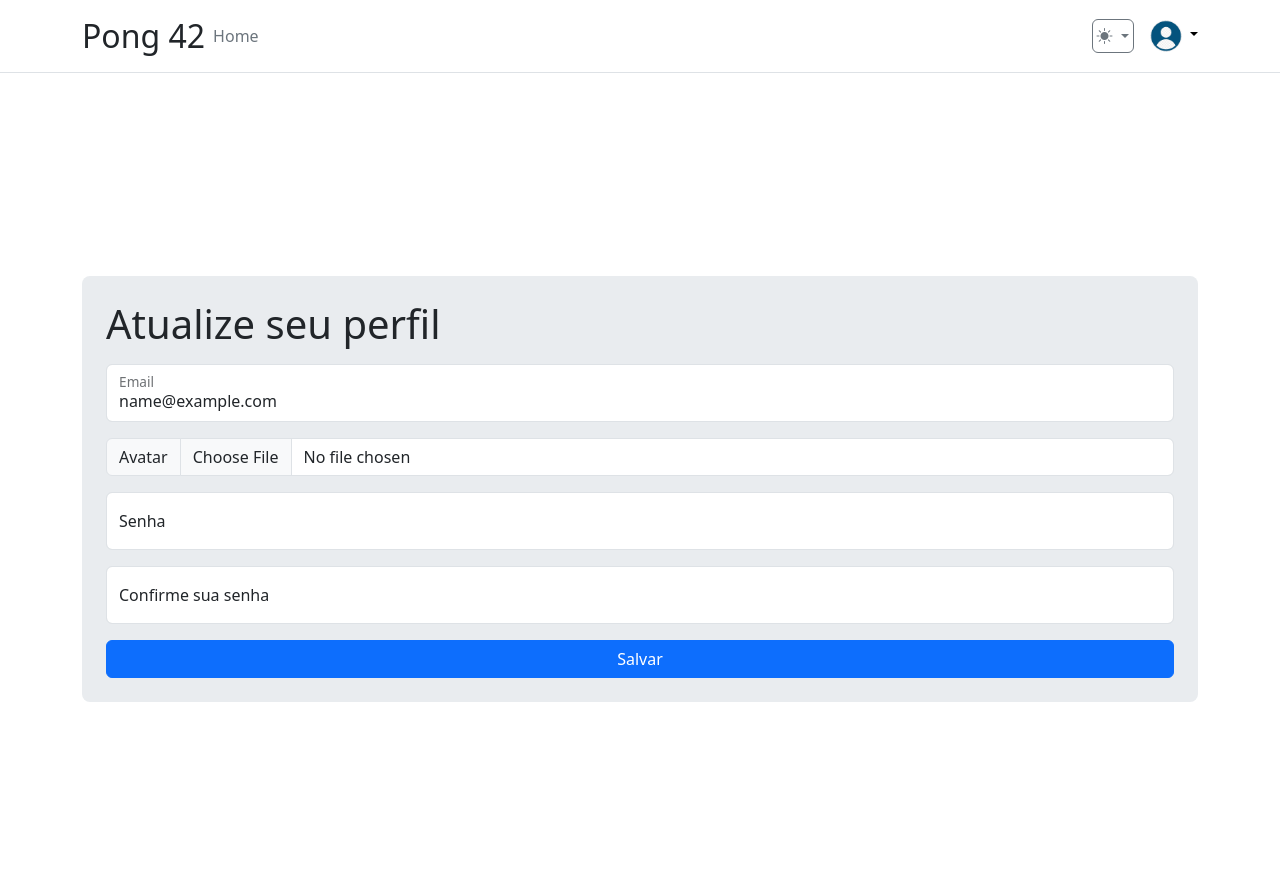
After one commit to PauloDavi/42sp_transcendence, a Django app: page /user/edit in a window 1280 px wide. The commit adds this page. Run offline with Django 5.2, Linux system fonts and the light colour scheme; the visitor is signed in with stand-in values (Sample User, id 1).

Commit message:
feat: add navbar

```diff
--- a/backend/apps/users/forms.py
+++ b/backend/apps/users/forms.py
@@ -1,31 +1,36 @@
 from django import forms
 from django.contrib.auth.forms import UserCreationForm as BaseUserCreationForm
-from django.contrib.auth.forms import ReadOnlyPasswordHashField
 from apps.users.models import User
 
 class UserLoginForm(forms.Form):
-  name = forms.CharField(
-    label="Nome de login",
-    required=True,
-    max_length=100,
-    widget=forms.TextInput(
-      attrs={
-        "class": "form-control",
-        "placeholder": "Ex: João Silva"
-      }
-    ),
-  )
-  password = forms.CharField(
-    label="Sua senha",
-    required=True,
-    max_length=100,
-    widget=forms.PasswordInput(
-      attrs={
-        "class": "form-control",
-        "placeholder": "Digite sua senha"
-      }
-    ),
-  )
+    name = forms.CharField(
+        label="Nome de login",
+        required=True,
+        max_length=100,
+        widget=forms.TextInput(
+            attrs={
+                "class": "form-control",
+                "placeholder": "Ex: João Silva"
+            }
+        ),
+    )
+    password = forms.CharField(
+        label="Sua senha",
+        required=True,
+        max_length=100,
+        widget=forms.PasswordInput(
+            attrs={
+                "class": "form-control",
+                "placeholder": "Digite sua senha"
+            }
+        ),
+    )
+
+    def clean(self):
+        cleaned_data = super().clean()
+        for field in self.errors:
+            self.fields[field].widget.attrs["class"] += " is-invalid"
+        return cleaned_data
 
 class UserCreationForm(BaseUserCreationForm):
     class Meta:
@@ -52,12 +57,62 @@ class UserCreationForm(BaseUserCreationForm):
                 "placeholder": placeholder,
             })
 
+    def clean(self):
+        cleaned_data = super().clean()
+        for field in self.errors:
+            self.fields[field].widget.attrs["class"] += " is-invalid"
+        return cleaned_data
+
 class UserChangeForm(forms.ModelForm):
-    password = ReadOnlyPasswordHashField()
-
     class Meta:
         model = User
         fields = ["email", "password"]
+
+class UserEditProfileForm(forms.Form):
+    email = forms.EmailField(
+        required=True,
+        widget=forms.EmailInput(attrs={'class': 'form-control', 'placeholder': 'E-mail'}),
+    )
+    avatar = forms.ImageField(
+        required=False,
+        widget=forms.FileInput(attrs={'class': 'form-control'}),
+    )
+    password1 = forms.CharField(
+        required=False,
+        max_length=50,
+        label='Senha',
+        widget=forms.PasswordInput(attrs={'class': 'form-control', 'placeholder': 'Senha'}),
+    )
+    password2 = forms.CharField(
+        required=False,
+        max_length=50,
+        label='Confirme sua senha',
+        widget=forms.PasswordInput(attrs={'class': 'form-control', 'placeholder': 'Confirme sua senha'}),
+    )
+
+    def clean_password2(self):
+        password1 = self.cleaned_data.get("password1")
+        password2 = self.cleaned_data.get("password2")
+
+        if password1 and password2 and password1 != password2:
+            raise forms.ValidationError("As senhas não coincidem.")
+        return password2
+
+    def save(self, user, commit=True):
+        user.email = self.cleaned_data['email']
+        if self.cleaned_data.get('password1'):
+            user.set_password(self.cleaned_data['password1'])
+        if 'avatar' in self.cleaned_data and self.cleaned_data['avatar']:
+            user.avatar = self.cleaned_data['avatar']
+        if commit:
+            user.save()
+        return user
+
+    def clean(self):
+        cleaned_data = super().clean()
+        for field in self.errors:
+            self.fields[field].widget.attrs["class"] += " is-invalid"
+        return cleaned_data
 
 class ChatForm(forms.Form):
     content = forms.CharField(
--- a/backend/apps/users/models.py
+++ b/backend/apps/users/models.py
@@ -12,7 +12,7 @@ class User(AbstractUser):
     avatar = models.ImageField(
         verbose_name="Avatar",
         upload_to="avatars/",
-        default="blank-profile-picture.png"
+        default="avatars/blank-profile-picture.png"
     )
     status_online = models.BooleanField(default=False)
     wins = models.IntegerField(default=0, verbose_name="Vitórias")
--- a/backend/apps/users/urls.py
+++ b/backend/apps/users/urls.py
@@ -1,11 +1,12 @@
 from django.contrib import admin
 from django.urls import path
-from apps.users.views import home, login, register, logout, chat
+from apps.users.views import home, login, logout, register, update_user, chat
 
 urlpatterns = [
     path("", home, name="home"),
     path("login", login, name="login"),
+    path("logout", logout, name="logout"),
     path("register", register, name="register"),
+    path("user/edit", update_user, name="update_user"),
     path("chat", chat, name="chat"),
-    path("logout", logout, name="logout"),
 ]
--- a/backend/apps/users/views.py
+++ b/backend/apps/users/views.py
@@ -1,27 +1,12 @@
 from django.shortcuts import render, redirect
 from django.contrib import auth
-from apps.users.forms import UserLoginForm, UserCreationForm, ChatForm
+from apps.users.forms import UserLoginForm, UserCreationForm, UserEditProfileForm, ChatForm
 from django.contrib import messages
 from django.contrib.auth.decorators import login_required
 
 @login_required
 def home(request):
     return render(request, "users/home.html")
-
-def register(request):
-    if request.user.is_authenticated:
-        return redirect("home")
-
-    form = UserCreationForm()
-    if request.method == "POST":
-        form = UserCreationForm(request.POST)
-        if form.is_valid():
-            user = form.save()
-            auth.login(request, user)
-            messages.success(request, "Usuário criado com sucesso")
-            return redirect("home")
-
-    return render(request, "users/register.html", { "form": form })
 
 def login(request):
     if request.user.is_authenticated:
@@ -50,6 +35,44 @@ def login(request):
 
     return render(request, "users/login.html", { "form": form })
 
+def logout(request):
+    messages.success(request, "Usuário deslogado com sucesso")
+    auth.logout(request)
+    return redirect("login")
+
+def register(request):
+    if request.user.is_authenticated:
+        return redirect("home")
+
+    form = UserCreationForm()
+    if request.method == "POST":
+        form = UserCreationForm(request.POST)
+        if form.is_valid():
+            user = form.save()
+            auth.login(request, user)
+            messages.success(request, "Usuário criado com sucesso")
+            return redirect("home")
+
+    return render(request, "users/register.html", { "form": form })
+
+@login_required
+def update_user(request):
+    if request.method == 'POST':
+        form = UserEditProfileForm(request.POST, request.FILES)
+        if form.is_valid():
+            form.save(user=request.user)
+            messages.success(request, 'Seu perfil foi atualizado com sucesso!')
+            return redirect('home')
+    else:
+        print(request.user.avatar)
+        initial_data = {
+            'email': request.user.email,
+            'avatar': request.user.avatar,
+        }
+        form = UserEditProfileForm(initial=initial_data)
+
+    return render(request, "users/update_user.html", { "form": form })
+
 @login_required
 def chat(request):
     form = ChatForm()
@@ -57,8 +80,3 @@ def chat(request):
         form = ChatForm(request.POST)
 
     return render(request, "users/chat.html", { "form": form })
-
-def logout(request):
-    messages.success(request, "Usuário deslogado com sucesso")
-    auth.logout(request)
-    return redirect("login")
--- /dev/null
+++ b/backend/setup/static/js/theme-toggle.js
@@ -0,0 +1,74 @@
+(() => {
+  'use strict';
+
+  const getStoredTheme = () => localStorage.getItem('theme');
+  const setStoredTheme = theme => localStorage.setItem('theme', theme);
+
+  const getPreferredTheme = () => {
+      const storedTheme = getStoredTheme();
+      if (storedTheme) {
+          return storedTheme;
+      }
+      return window.matchMedia('(prefers-color-scheme: dark)').matches ? 'dark' : 'light';
+  };
+
+  const setTheme = theme => {
+      if (theme === 'auto') {
+          document.documentElement.setAttribute('data-bs-theme',
+              window.matchMedia('(prefers-color-scheme: dark)').matches ? 'dark' : 'light'
+          );
+      } else {
+          document.documentElement.setAttribute('data-bs-theme', theme);
+      }
+  };
+
+  setTheme(getPreferredTheme());
+
+  const showActiveTheme = (theme, focus = false) => {
+      const themeSwitcher = document.querySelector('#bd-theme');
+      if (!themeSwitcher) return;
+
+      const activeThemeIcon = document.querySelector('.theme-icon-active');
+      const btnToActive = document.querySelector(`[data-bs-theme-value="${theme}"]`);
+
+      document.querySelectorAll('[data-bs-theme-value]').forEach(element => {
+          element.classList.remove('active');
+          element.setAttribute('aria-pressed', 'false');
+      });
+
+      btnToActive.classList.add('active');
+      btnToActive.setAttribute('aria-pressed', 'true');
+
+      if (theme === 'auto') {
+        activeThemeIcon.className = 'theme-icon-active bi bi-circle-half';
+      } else if (theme === 'light') {
+        activeThemeIcon.className = 'theme-icon-active bi bi-sun-fill';
+      } else {
+        activeThemeIcon.className = 'theme-icon-active bi bi-moon-stars-fill';
+      }
+
+      if (focus) {
+          themeSwitcher.focus();
+      }
+  };
+
+  window.matchMedia('(prefers-color-scheme: dark)').addEventListener('change', () => {
+      const storedTheme = getStoredTheme();
+      if (storedTheme !== 'light' && storedTheme !== 'dark') {
+          setTheme(getPreferredTheme());
+      }
+  });
+
+  window.addEventListener('DOMContentLoaded', () => {
+      showActiveTheme(getPreferredTheme());
+
+      document.querySelectorAll('[data-bs-theme-value]').forEach(toggle => {
+          toggle.addEventListener('click', () => {
+            const theme = toggle.getAttribute('data-bs-theme-value');
+            setStoredTheme(theme);
+            setTheme(theme);
+            showActiveTheme(theme, true);
+          });
+      });
+  });
+})();
--- a/backend/templates/shared/base.html
+++ b/backend/templates/shared/base.html
@@ -1,7 +1,7 @@
 {% load static %}
 
 <!DOCTYPE html>
-<html lang="pt-br">
+<html lang="pt-br" data-bs-theme="dark">
   <head>
     <meta charset="UTF-8" />
     <meta http-equiv="X-UA-Compatible" content="IE=edge" />
@@ -27,7 +27,11 @@
   </head>
 
   <body>
-    {% block content %}{% endblock %}
+    <main>
+      {% include "shared/partials/_navbar.html" %}
+      {% block content %}{% endblock %}
+    </main>
+
     {% include "shared/partials/_messages.html" %}
   </body>
 
@@ -36,4 +40,5 @@
     integrity="sha384-YvpcrYf0tY3lHB60NNkmXc5s9fDVZLESaAA55NDzOxhy9GkcIdslK1eN7N6jIeHz"
     crossorigin="anonymous"
   ></script>
+  <script src="{% static '/js/theme-toggle.js' %}"></script>
 </html>
--- /dev/null
+++ b/backend/templates/shared/partials/_navbar.html
@@ -0,0 +1,47 @@
+{% if user.is_authenticated %}
+<header class="p-3 mb-3 border-bottom">
+  <div class="container">
+    <div class="d-flex flex-wrap align-items-center justify-content-center justify-content-lg-start">
+      <h2 class="m-0">Pong 42</h2>
+
+      <ul class="nav col-12 col-lg-auto me-lg-auto mb-2 justify-content-center mb-md-0">
+        <li><a href="{% url 'home' %}" class="nav-link px-2 link-secondary">Home</a></li>
+      </ul>
+
+      <div class="dropdown me-3">
+        <button class="btn btn-outline-secondary dropdown-toggle p-1" id="bd-theme" type="button" data-bs-toggle="dropdown" aria-expanded="false">
+          <i class="theme-icon-active bi bi-circle-half"></i>
+        </button>
+        <ul class="dropdown-menu dropdown-menu-end">
+          <li>
+            <button class="dropdown-item d-flex align-items-center active" data-bs-theme-value="light">
+              <i class="bi bi-sun-fill me-2"></i> Claro
+            </button>
+          </li>
+          <li>
+            <button class="dropdown-item d-flex align-items-center" data-bs-theme-value="dark">
+              <i class="bi bi-moon-stars-fill me-2"></i> Escuro
+            </button>
+          </li>
+          <li>
+            <button class="dropdown-item d-flex align-items-center" data-bs-theme-value="auto">
+              <i class="bi bi-circle-half me-2"></i> Automático
+            </button>
+          </li>
+        </ul>
+      </div>
+
+      <div class="dropdown text-end">
+        <a href="#" class="d-block link-body-emphasis text-decoration-none dropdown-toggle" data-bs-toggle="dropdown" aria-expanded="false">
+          <img src="{{ user.avatar.url }}" alt="Foto do usuário" width="32" height="32" class="rounded-circle">
+        </a>
+        <ul class="dropdown-menu text-small">
+          <li><a href="{% url 'update_user' %}" class="dropdown-item">Perfil</a></li>
+          <li><hr class="dropdown-divider"></li>
+          <li><a href="{% url 'logout' %}" class="dropdown-item">Logout</a></li>
+        </ul>
+      </div>
+    </div>
+  </div>
+</header>
+{% endif %}
--- a/backend/templates/users/home.html
+++ b/backend/templates/users/home.html
@@ -2,5 +2,4 @@
 {% load static %}
 {% block content %}
 <h1>Home</h1>
-<a href="{% url 'logout' %}" class="btn btn-primary">Logout</a>
 {% endblock %}
--- a/backend/templates/users/login.html
+++ b/backend/templates/users/login.html
@@ -3,10 +3,11 @@
   <div class="mx-auto container-sm bg-body-secondary p-4 rounded-3">
     <h1>Login</h1>
     <form action="{% url 'login' %}" method="post">
+      <div class="form-group">
         {% csrf_token %} {% for field in form.visible_fields %}
-      <div class="form-group mt-3 mb">
+        <div class="form-floating mt-3">
+          {{ field }}
           <label for="{{ field.id_for_label }}"> {{ field.label }} </label>
-        {{ field }}
 
           {% if field.errors %}
           <div class="invalid-feedback d-block">
@@ -19,6 +20,7 @@
         {% endfor %}
         <button type="submit" class="btn btn-primary mt-3 w-100">Logar</button>
         <a href="{% url 'register' %}" class="btn btn-secondary mt-3 w-100">Cadastrar</a>
+      </div>
     </form>
   </div>
 </div>
--- a/backend/templates/users/register.html
+++ b/backend/templates/users/register.html
@@ -3,10 +3,11 @@
   <div class="mx-auto container-sm bg-body-secondary p-4 rounded-3">
     <h1>Cadastro</h1>
     <form action="{% url 'register' %}" method="post">
+      <div class="form-group">
         {% csrf_token %} {% for field in form.visible_fields %}
-      <div class="form-group mt-3 mb">
+        <div class="form-floating mt-3">
+          {{ field }}
           <label for="{{ field.id_for_label }}"> {{ field.label }} </label>
-        {{ field }}
 
           {% if field.errors %}
           <div class="invalid-feedback d-block">
@@ -19,6 +20,7 @@
         {% endfor %}
         <button type="submit" class="btn btn-primary mt-3 w-100">Cadastrar</button>
         <a href="{% url 'login' %}" class="btn btn-secondary mt-3 w-100">Login</a>
+      </div>
     </form>
   </div>
 </div>
--- /dev/null
+++ b/backend/templates/users/update_user.html
@@ -0,0 +1,33 @@
+{% extends 'shared/base.html' %} {% load static %} {% block content %}
+<div class="container vh-100 d-flex flex-column justify-content-center">
+  <div class="mx-auto container-sm bg-body-secondary p-4 rounded-3">
+    <h1>Atualize seu perfil</h1>
+    <form action="{% url 'update_user' %}" method="post" enctype="multipart/form-data">
+      <div class="form-group">
+        {% csrf_token %} {% for field in form.visible_fields %}
+        <div class="{% if field.name != "avatar" %}form-floating{% endif %} mt-3">
+          {% if field.name == "avatar" %}
+            <div class="input-group">
+              <span class="input-group-text"> {{ field.label }} </span>
+              {{ field }}
+            </div>
+          {% else %}
+            {{ field }}
+            <label for="{{ field.id_for_label }}"> {{ field.label }} </label>
+          {% endif %}
+
+          {% if field.errors %}
+          <div class="invalid-feedback d-block">
+            {% for error in field.errors %}
+              {{ error }}
+            {% endfor %}
+          </div>
+          {% endif %}
+        </div>
+        {% endfor %}
+        <button type="submit" class="btn btn-primary mt-3 w-100">Salvar</button>
+      </div>
+    </form>
+  </div>
+</div>
+{% endblock %}
```
Also changed, not shown: backend/apps/users/admin.py (+13 -11 lines), backend/apps/users/migrations/0004_alter_user_avatar.py (added), backend/setup/static/styles/style.css (added), 1 other file. Lines whose indentation alone changed are shown as unchanged.
